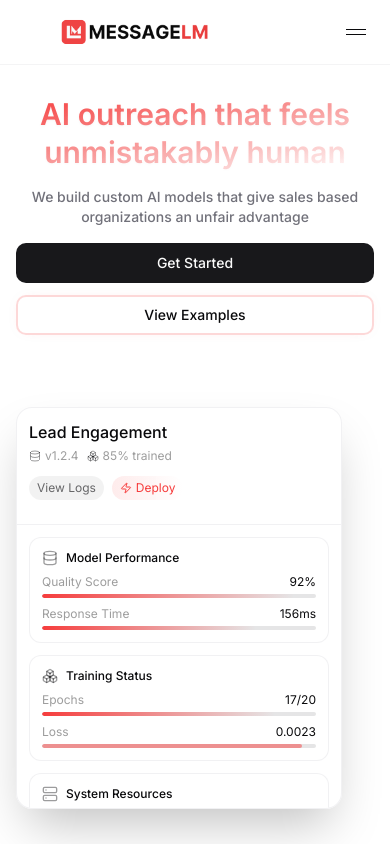
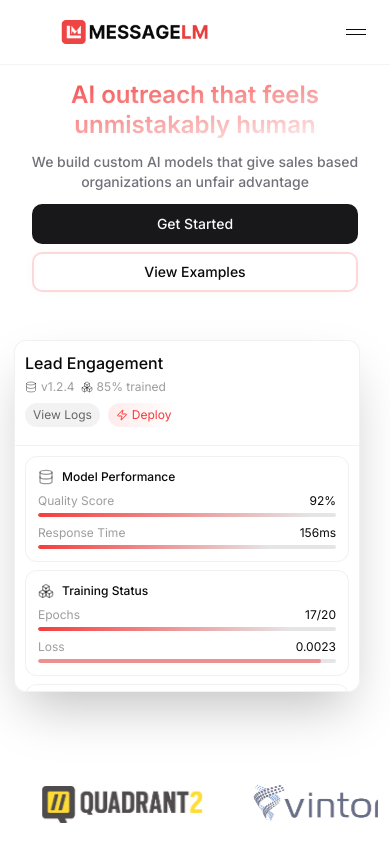
Before and after one commit to angussewell/messagelm-landing-page, a Next.js app: page / in a window 390 px wide. Shown: the top 844 px of the page. Built offline with nearby package versions, Linux system fonts and the light colour scheme.

Commit message:
Enhance mobile optimization for homepage and dashboard

```diff
--- a/src/components/blocks/hero-section.tsx
+++ b/src/components/blocks/hero-section.tsx
@@ -39,7 +39,7 @@ export function HeroSection({
     <section
       className={cn(
         "bg-background text-foreground relative",
-        "pt-24 pb-8 sm:pt-32 md:pt-40 lg:pt-48 sm:pb-12 md:pb-16 px-4 sm:px-6",
+        "pt-20 pb-6 sm:pt-32 md:pt-40 lg:pt-48 sm:pb-12 md:pb-16 px-3 sm:px-6",
         "overflow-hidden"
       )}
     >
@@ -55,8 +55,8 @@ export function HeroSection({
         </div>
       </div>
 
-      <div className="mx-auto flex max-w-container flex-col gap-6 sm:gap-8 md:gap-10">
-        <div className="flex flex-col items-center gap-4 sm:gap-6 text-center">
+      <div className="mx-auto flex max-w-container flex-col gap-4 sm:gap-8 md:gap-10">
+        <div className="flex flex-col items-center gap-3 sm:gap-6 text-center px-1 sm:px-0">
           {/* Badge */}
           {badge && (
             <Badge variant="outline" className="animate-appear gap-1.5 sm:gap-2 text-xs sm:text-sm">
@@ -70,7 +70,7 @@ export function HeroSection({
 
           {/* Title */}
           <motion.h1
-            className="relative z-10 inline-block animate-appear bg-gradient-to-br from-brand via-brand-purple to-brand-blue bg-clip-text text-3xl sm:text-4xl md:text-6xl lg:text-7xl font-semibold leading-tight text-transparent drop-shadow-sm sm:leading-tight md:leading-tight"
+            className="relative z-10 inline-block animate-appear bg-gradient-to-br from-brand via-brand-purple to-brand-blue bg-clip-text text-2xl sm:text-4xl md:text-6xl lg:text-7xl font-semibold leading-tight text-transparent drop-shadow-sm sm:leading-tight md:leading-tight px-2"
             initial={{ opacity: 0, y: 20 }}
             animate={{ opacity: 1, y: 0 }}
             transition={{ delay: 0.2 }}
@@ -80,7 +80,7 @@ export function HeroSection({
 
           {/* Description */}
           <motion.p
-            className="text-sm sm:text-md md:text-xl relative z-10 max-w-[600px] font-medium text-muted-foreground"
+            className="text-sm sm:text-md md:text-xl relative z-10 max-w-[600px] font-medium text-muted-foreground px-2 sm:px-0"
             initial={{ opacity: 0, y: 20 }}
             animate={{ opacity: 1, y: 0 }}
             transition={{ delay: 0.4 }}
@@ -90,7 +90,7 @@ export function HeroSection({
 
           {/* Actions */}
           <motion.div
-            className="relative z-10 flex flex-col sm:flex-row justify-center gap-3 sm:gap-4 w-full sm:w-auto"
+            className="relative z-10 flex flex-col sm:flex-row justify-center gap-2 sm:gap-4 w-full sm:w-auto px-4 sm:px-0"
             initial={{ opacity: 0, y: 20 }}
             animate={{ opacity: 1, y: 0 }}
             transition={{ delay: 0.6 }}
@@ -99,7 +99,7 @@ export function HeroSection({
               <Button
                 key={action.text}
                 variant={action.variant === "glow" ? "glow" : "default"}
-                className="w-full sm:w-auto"
+                className="w-full sm:w-auto text-sm sm:text-base py-2 sm:py-2.5"
                 asChild
               >
                 <a href={action.href} className="flex items-center justify-center gap-2">
@@ -113,7 +113,7 @@ export function HeroSection({
 
         {/* Dashboard Mockup */}
         <motion.div
-          className="relative z-10 w-full -mx-4 sm:mx-0"
+          className="relative z-10 w-full -mx-2 sm:mx-0 px-0.5 sm:px-0"
           initial={{ opacity: 0, y: 40 }}
           animate={{ opacity: 1, y: 0 }}
           transition={{ delay: 0.8, duration: 1 }}
@@ -124,7 +124,7 @@ export function HeroSection({
 
         {/* Marquee Demo */}
         <motion.div
-          className="relative z-10 w-full mt-6 sm:mt-8"
+          className="relative z-10 w-full mt-4 sm:mt-8"
           initial={{ opacity: 0, y: 20 }}
           animate={{ opacity: 1, y: 0 }}
           transition={{ delay: 0.5, duration: 0.5 }}
--- a/src/components/ui/dashboard-mockup.tsx
+++ b/src/components/ui/dashboard-mockup.tsx
@@ -14,21 +14,21 @@ export function DashboardMockup({ className, ...props }: DashboardMockupProps) {
   return (
     <div className={cn("relative w-full", className)} {...props}>
       {/* Main Dashboard Section */}
-      <section className="py-12 sm:py-24">
-        <div className="max-w-6xl mx-auto px-4 sm:px-6">
+      <section className="py-8 sm:py-12 md:py-24">
+        <div className="max-w-6xl mx-auto px-2 sm:px-4 md:px-6">
           <div className="relative">
-            {/* Background Effects - Using neutral colors */}
-            <div className="absolute inset-0 bg-gradient-to-b from-background/40 via-background/20 to-background rounded-2xl" />
+            {/* Background Effects */}
+            <div className="absolute inset-0 bg-gradient-to-b from-background/40 via-background/20 to-background rounded-xl sm:rounded-2xl" />
 
             {/* Main Container */}
             <motion.div
-              className="relative bg-background/95 backdrop-blur-sm rounded-2xl border border-border/50 shadow-2xl overflow-hidden"
+              className="relative bg-background/95 backdrop-blur-sm rounded-xl sm:rounded-2xl border border-border/50 shadow-2xl overflow-hidden"
               initial={{ y: 20, opacity: 0 }}
               animate={{ y: 0, opacity: 1 }}
               transition={{ duration: 0.8, delay: 0.2 }}
             >
               {/* App Layout */}
-              <div className="flex h-[400px] sm:h-[500px] md:h-[650px] overflow-hidden">
+              <div className="flex h-[350px] sm:h-[500px] md:h-[650px] overflow-hidden">
                 {/* Navigation Sidebar - Hidden on mobile */}
                 <div className="hidden sm:flex w-14 border-r border-border/50 flex-col items-center py-4 gap-4">
                   <div className="h-2 w-2 rounded-full bg-brand/20 mb-4" />
@@ -163,11 +163,11 @@ export function DashboardMockup({ className, ...props }: DashboardMockupProps) {
                 {/* Main Content */}
                 <div className="flex-1 flex flex-col">
                   {/* Header */}
-                  <div className="p-3 sm:p-4 border-b border-border/50">
-                    <div className="flex flex-col sm:flex-row sm:items-center sm:justify-between gap-3 sm:gap-0 mb-3">
+                  <div className="p-2.5 sm:p-4 border-b border-border/50">
+                    <div className="flex flex-col sm:flex-row sm:items-center sm:justify-between gap-2 sm:gap-0 mb-2 sm:mb-3">
                       <div>
                         <h2 className="text-base sm:text-lg font-medium mb-1">Lead Engagement</h2>
-                        <div className="flex items-center gap-2 sm:gap-3 text-xs sm:text-sm text-foreground/40">
+                        <div className="flex items-center gap-1.5 sm:gap-3 text-xs sm:text-sm text-foreground/40">
                           <div className="flex items-center gap-1">
                             <Database className="w-3 sm:w-3.5 h-3 sm:h-3.5" />
                             <span>v1.2.4</span>
@@ -191,10 +191,10 @@ export function DashboardMockup({ className, ...props }: DashboardMockupProps) {
                   </div>
 
                   {/* Flow Builder */}
-                  <div className="flex-1 p-3 sm:p-4">
-                    <div className="h-full flex flex-col gap-3 sm:gap-4">
+                  <div className="flex-1 p-2.5 sm:p-4">
+                    <div className="h-full flex flex-col gap-2.5 sm:gap-4">
                       {/* Configuration Panel */}
-                      <div className="grid grid-cols-1 sm:grid-cols-2 md:grid-cols-3 gap-3">
+                      <div className="grid grid-cols-1 sm:grid-cols-2 md:grid-cols-3 gap-2 sm:gap-3">
                         <motion.div
                           className="p-3 rounded-xl bg-background border border-border/50"
                           initial={{ y: 20, opacity: 0 }}
@@ -324,7 +324,7 @@ export function DashboardMockup({ className, ...props }: DashboardMockupProps) {
 
                       {/* Flow Canvas */}
                       <div className="flex-1 relative">
-                        <div className="absolute inset-0 bg-foreground/5 rounded-xl p-4">
+                        <div className="absolute inset-0 bg-foreground/5 rounded-lg sm:rounded-xl p-2.5 sm:p-4">
                           <div className="relative h-full">
                             {/* Flow Nodes */}
                             <div className="absolute inset-0 flex items-center justify-between px-4">
@@ -386,7 +386,7 @@ export function DashboardMockup({ className, ...props }: DashboardMockupProps) {
 
                       {/* Code Editor */}
                       <motion.div
-                        className="h-48 rounded-xl bg-background border border-border/50 overflow-hidden"
+                        className="h-36 sm:h-48 rounded-lg sm:rounded-xl bg-background border border-border/50 overflow-hidden"
                         initial={{ y: 20, opacity: 0 }}
                         animate={{ y: 0, opacity: 1 }}
                         transition={{ delay: 1.3 }}
```
